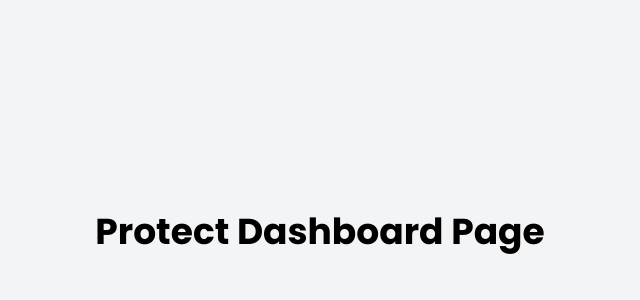
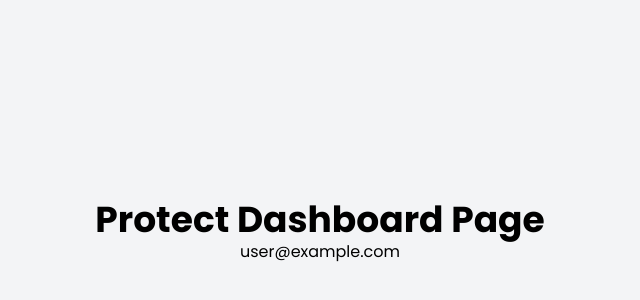
Before and after one commit to DandanLeinad/template-saas-rocketseat, a Next.js app: page /dashboard in a window 1280 px wide. Shown: the part 168-468 px from the top of the page, without its empty margins (320-960 px from the left). Built offline with nearby package versions, Linux system fonts and the light colour scheme; no server answers; sample sign-in values are in the browser's storage.

Commit message:
feat: implementar proteção na página do dashboard e exibir email do usuário autenticado

```diff
--- a/app/(project)/dashboard/page.tsx
+++ b/app/(project)/dashboard/page.tsx
@@ -1,7 +1,20 @@
-export default function Dashboard() {
+import { auth } from "@/app/lib/auth";
+import { redirect } from "next/navigation";
+
+export default async function Dashboard() {
+  // Estamos no lado do servidor, então não podemos usar o useSession aqui
+  const session = await auth();
+
+  if (!session) {
+    redirect("/login");
+  }
+
   return (
     <div className="flex flex-col items-center justify-center h-screen">
       <h1 className="text-4xl font-bold">Protect Dashboard Page</h1>
+      <p>
+        {session?.user?.email ? session.user.email : "Usuário não autenticado"}
+      </p>
     </div>
   );
 }
--- a/app/(project)/layout.tsx
+++ b/app/(project)/layout.tsx
@@ -6,7 +6,6 @@ const poppins = Poppins({
   weight: ["400", "500", "600", "700"],
   subsets: ["latin"],
 });
-
 
 // export const metadata: Metadata = {
 //   title: "Create Next App",
@@ -20,9 +19,7 @@ export default function RootLayout({
 }>) {
   return (
     <html lang="pt-BR">
-      <body
-        className={`${poppins.className} bg-gray-100 antialiased`}
-      >
+      <body className={`${poppins.className} bg-gray-100 antialiased`}>
         {children}
       </body>
     </html>
```
